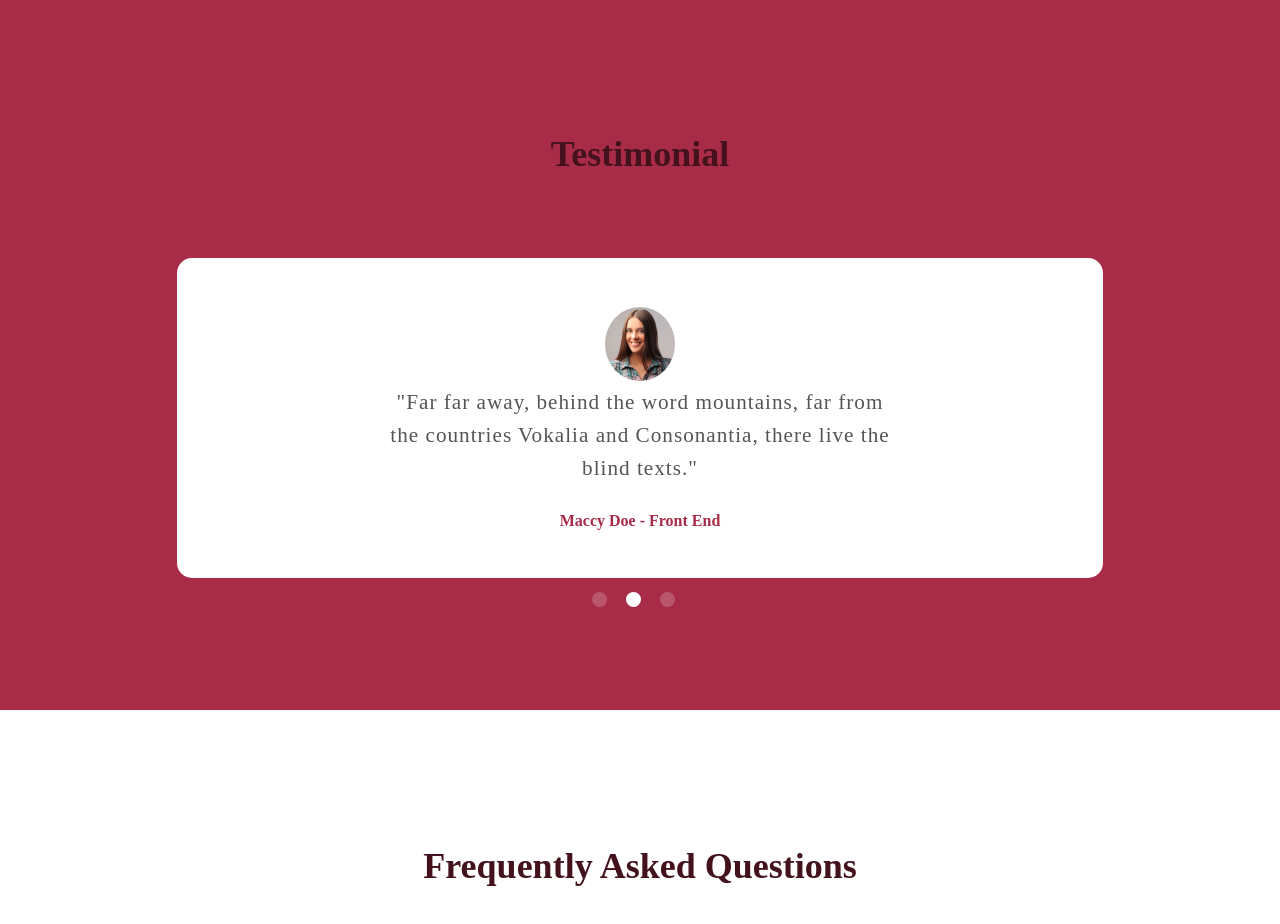
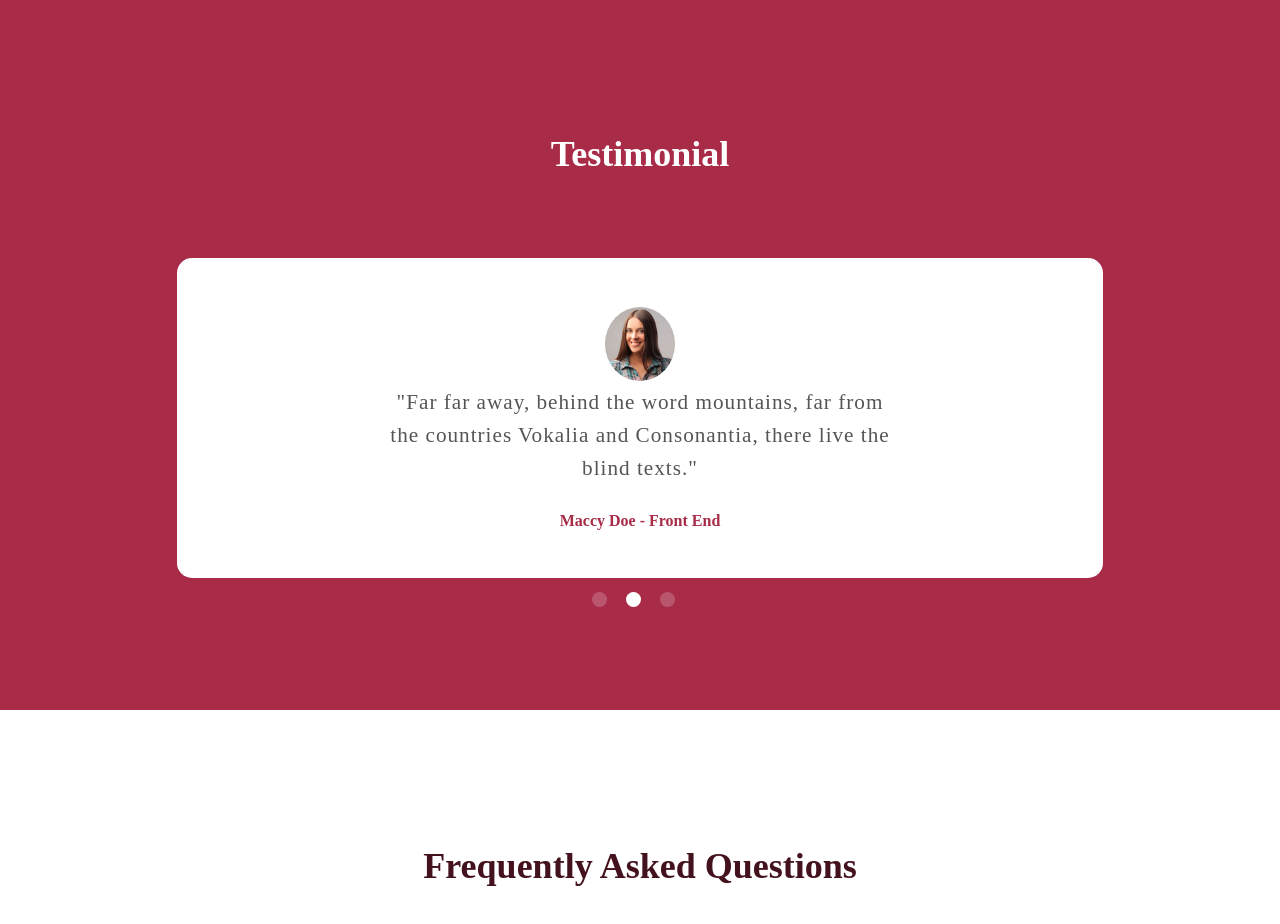
Before and after one commit to Rubat-Dev/foddie, a plain HTML site: page index.html in a window 1280 px wide. Shown: the part 3700-4624 px from the top of the page. Drawn offline with nearby package versions, Linux system fonts and the light colour scheme.

Commit message:
testimonial

```diff
--- a/index.html
+++ b/index.html
@@ -285,7 +285,6 @@ p{
     font-weight: 900;
 }
 .story-section{
-
     width: 100%;
     height: 28.125rem;
     background: url('./images/bg-2.jpg') no-repeat center;
@@ -703,7 +702,7 @@ p{
         <div class="wrapper testimonial-section">
             <div class="container text-center">
                 <div class="text-center pb-4">
-                    <h2>Testimonial</h2>
+                    <h2 class="text-white">Testimonial</h2>
                 </div>
                 <div class="row justify-content-center">
                     <div class="col-sm-12 col-lg-10 offser-lg-1">
```
